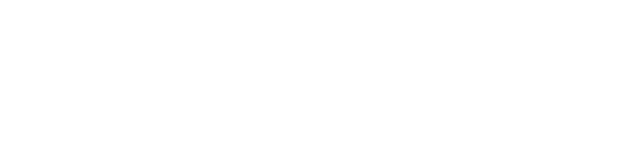
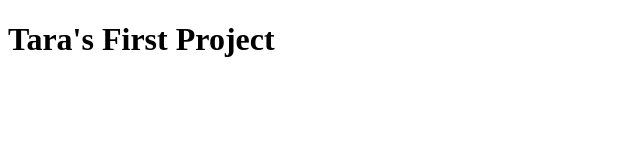
Before and after one commit to metaTara/firstProject, a plain HTML site: page index.html in a window 1280 px wide. Shown: the whole page, without its empty margins (0-640 px from the left). Drawn offline with Linux system fonts and the light colour scheme.

Commit message:
adding heading in div

```diff
--- a/index.html
+++ b/index.html
@@ -8,6 +8,7 @@
 </head>
 <body>
     <div class="container">
+        <h1>Tara's First Project</h1>
     </div>
 
 </body>
```
